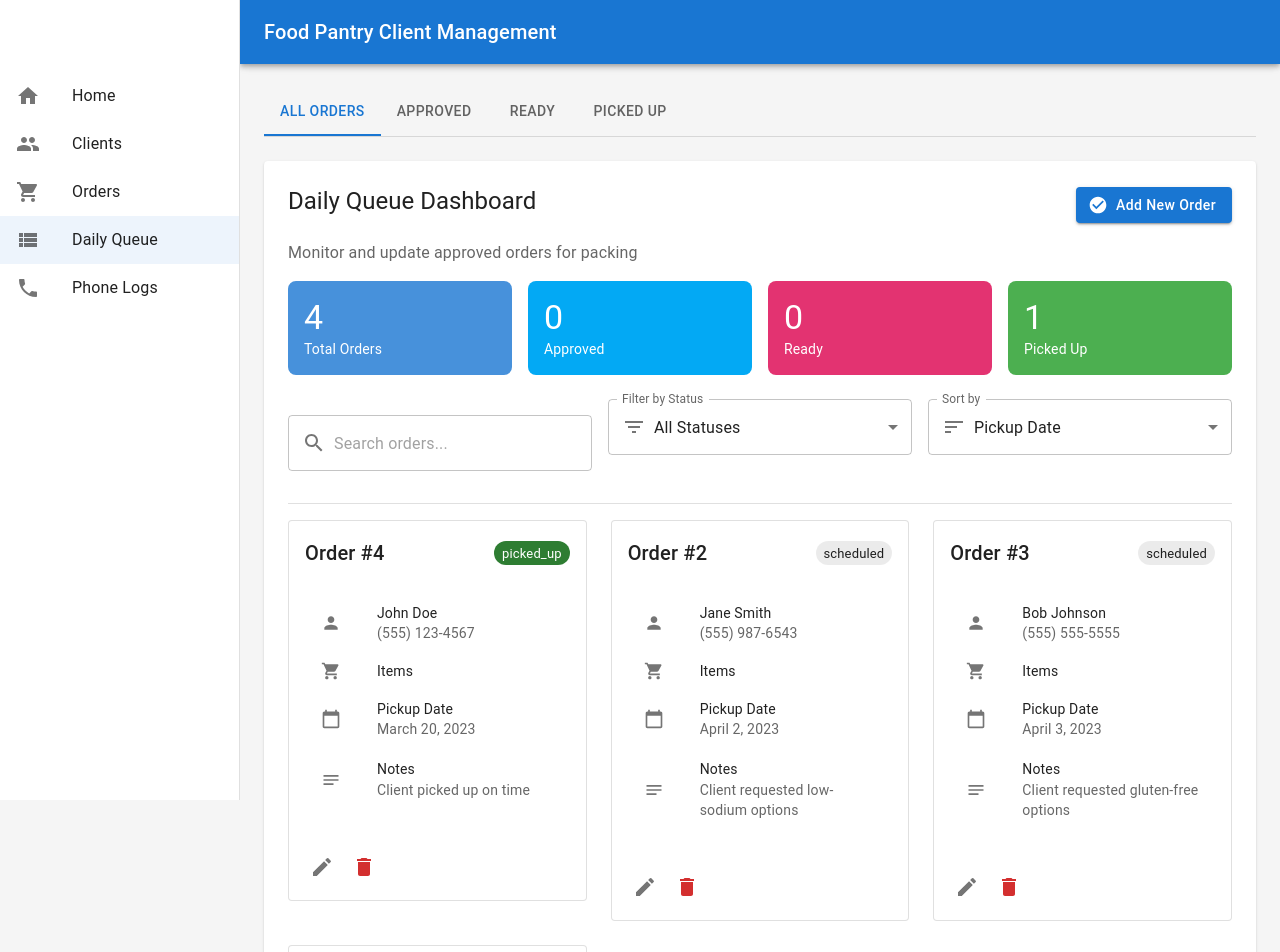
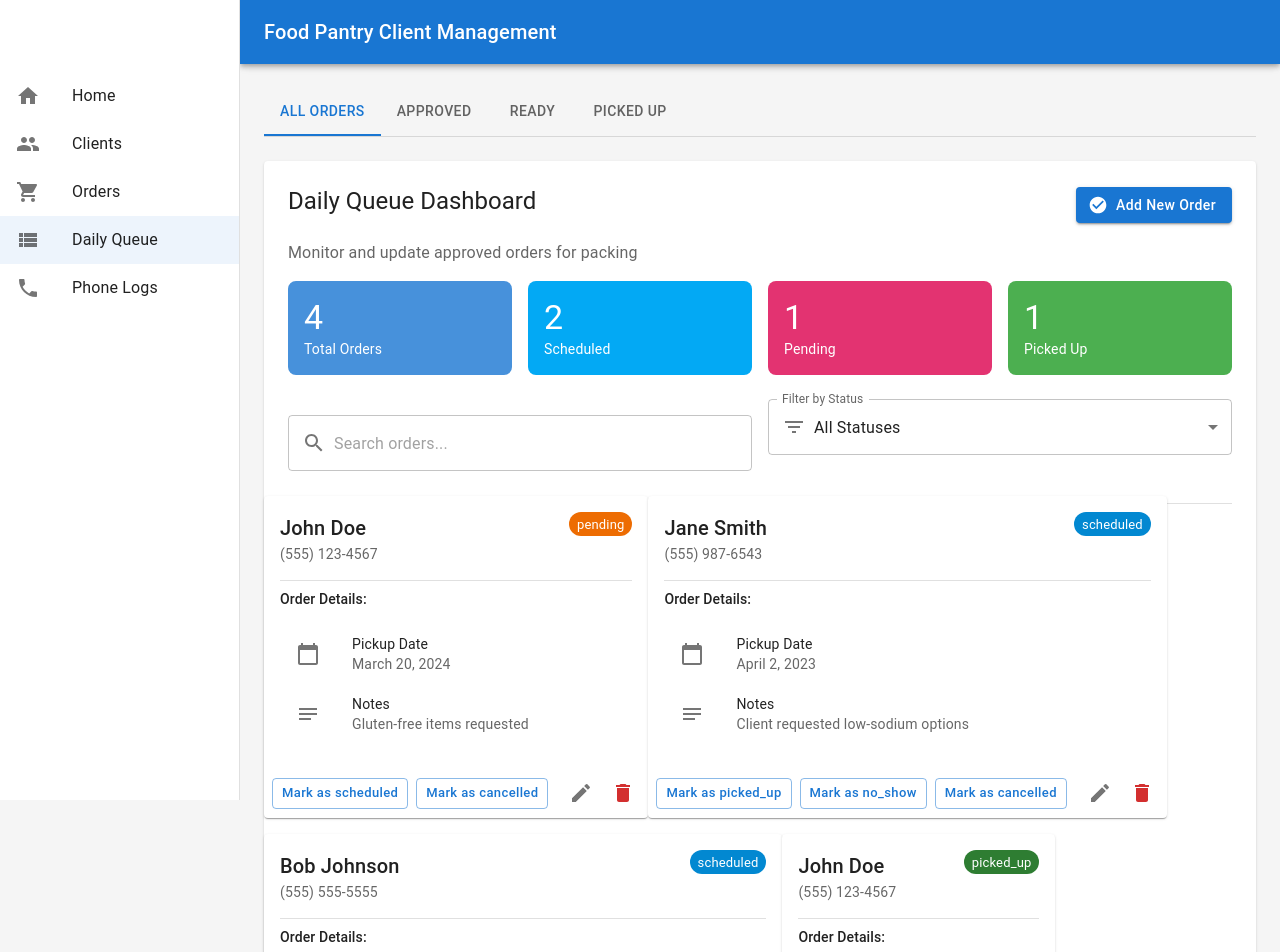
Before and after one commit to RobinM88/Food_Pantry_Demo, a React (Vite) app: page /daily-queue in a window 1280 px wide. Shown: the top 952 px of the page. Built offline with nearby package versions, Linux system fonts and the light colour scheme.

Commit message:
fixed typescript errors in daily queue, order, and client list

```diff
--- a/src/features/clients/ClientDetails.tsx
+++ b/src/features/clients/ClientDetails.tsx
@@ -20,14 +20,13 @@ import {
 import {
   Edit as EditIcon,
   Delete as DeleteIcon,
-  Email as EmailIcon,
   Phone as PhoneIcon,
   LocationOn as LocationIcon,
   People as PeopleIcon,
   Notes as NotesIcon,
   CalendarToday as CalendarIcon
 } from '@mui/icons-material';
-import { Client } from '../../types';
+import { Client, MemberStatus } from '../../types';
 import { format } from 'date-fns';
 
 interface ClientDetailsProps {
@@ -52,13 +51,13 @@ export default function ClientDetails({ client, onEdit, onDelete }: ClientDetail
     setDeleteDialogOpen(false);
   };
 
-  const getStatusColor = (status: Client['status']) => {
+  const getStatusColor = (status: Client['memberStatus']) => {
     switch (status) {
-      case 'active':
+      case MemberStatus.Active:
         return 'success';
-      case 'inactive':
+      case MemberStatus.Inactive:
         return 'error';
-      case 'pending':
+      case MemberStatus.Pending:
         return 'warning';
       default:
         return 'default';
@@ -110,15 +109,15 @@ export default function ClientDetails({ client, onEdit, onDelete }: ClientDetail
                   <PeopleIcon />
                 </ListItemIcon>
                 <ListItemText
-                  primary={client.householdSize}
+                  primary={client.familySize}
                   secondary="Household Size"
                 />
               </ListItem>
               <ListItem>
                 <ListItemIcon>
                   <Chip
-                    label={client.status}
-                    color={getStatusColor(client.status) as any}
+                    label={client.memberStatus}
+                    color={getStatusColor(client.memberStatus) as any}
                     size="small"
                   />
                 </ListItemIcon>
@@ -134,35 +133,24 @@ export default function ClientDetails({ client, onEdit, onDelete }: ClientDetail
               Contact Information
             </Typography>
             <List>
-              {client.email && (
-                <ListItem>
-                  <ListItemIcon>
-                    <EmailIcon />
-                  </ListItemIcon>
-                  <ListItemText
-                    primary={client.email}
-                    secondary="Email"
-                  />
-                </ListItem>
-              )}
-              {client.phone && (
+              {client.phone1 && (
                 <ListItem>
                   <ListItemIcon>
                     <PhoneIcon />
                   </ListItemIcon>
                   <ListItemText
-                    primary={client.phone}
+                    primary={client.phone1}
                     secondary="Phone"
                   />
                 </ListItem>
               )}
-              {(client.address || client.city || client.state || client.zipCode) && (
+              {(client.address || client.zipCode) && (
                 <ListItem>
                   <ListItemIcon>
                     <LocationIcon />
                   </ListItemIcon>
                   <ListItemText
-                    primary={`${client.address || ''} ${client.city || ''}, ${client.state || ''} ${client.zipCode || ''}`}
+                    primary={`${client.address || ''} ${client.aptNumber ? `Apt ${client.aptNumber}` : ''}, ${client.zipCode || ''}`}
                     secondary="Address"
                   />
                 </ListItem>
@@ -185,13 +173,13 @@ export default function ClientDetails({ client, onEdit, onDelete }: ClientDetail
                   secondary="Last Visit"
                 />
               </ListItem>
-              {client.notes && (
+              {(client.foodNotes || client.officeNotes) && (
                 <ListItem>
                   <ListItemIcon>
                     <NotesIcon />
                   </ListItemIcon>
                   <ListItemText
-                    primary={client.notes}
+                    primary={client.foodNotes || client.officeNotes}
                     secondary="Notes"
                   />
                 </ListItem>
--- a/src/features/orders/DailyQueueDashboard.tsx
+++ b/src/features/orders/DailyQueueDashboard.tsx
@@ -1,4 +1,4 @@
-import { useState, useEffect } from 'react';
+import { useState } from 'react';
 import {
   Box,
   Paper,
@@ -15,7 +15,6 @@ import {
   ListItemText,
   ListItemIcon,
   IconButton,
-  Tooltip,
   TextField,
   InputAdornment,
   FormControl,
@@ -33,25 +32,22 @@ import {
 import {
   Search as SearchIcon,
   CheckCircle as CheckCircleIcon,
-  ShoppingCart as ShoppingCartIcon,
-  Person as PersonIcon,
   CalendarToday as CalendarIcon,
   Notes as NotesIcon,
   Edit as EditIcon,
   Delete as DeleteIcon,
-  FilterList as FilterIcon,
-  Sort as SortIcon
+  FilterList as FilterIcon
 } from '@mui/icons-material';
-import { Order, Client, OrderStatus } from '../../types';
+import { Order, Client } from '../../types';
 import { format } from 'date-fns';
 
 interface DailyQueueDashboardProps {
   orders: Order[];
   clients: Client[];
-  onStatusChange: (order: Order, newStatus: OrderStatus) => void;
+  onStatusChange: (order: Order, newStatus: Order['status']) => void;
   onEditOrder: (order: Order) => void;
   onDeleteOrder: (order: Order) => void;
-  onAddOrder?: () => void;
+  onAddOrder: () => void;
 }
 
 export default function DailyQueueDashboard({
@@ -63,9 +59,7 @@ export default function DailyQueueDashboard({
   onAddOrder
 }: DailyQueueDashboardProps) {
   const [searchQuery, setSearchQuery] = useState('');
-  const [filterStatus, setFilterStatus] = useState<OrderStatus | 'all'>('all');
-  const [sortBy, setSortBy] = useState<'pickupDate' | 'clientName'>('pickupDate');
-  const [sortOrder, setSortOrder] = useState<'asc' | 'desc'>('asc');
+  const [filterStatus, setFilterStatus] = useState<Order['status'] | 'all'>('all');
   const [deleteDialogOpen, setDeleteDialogOpen] = useState(false);
   const [selectedOrder, setSelectedOrder] = useState<Order | null>(null);
   const [snackbarOpen, setSnackbarOpen] = useState(false);
@@ -74,35 +68,10 @@ export default function DailyQueueDashboard({
 
   // Filter orders based on search query and status filter
   const filteredOrders = orders.filter(order => {
-    const client = clients.find(c => c.familyNumber === order.familySearchId);
-    const clientName = client ? `${client.firstName} ${client.lastName}`.toLowerCase() : '';
     const searchLower = searchQuery.toLowerCase();
-
-    const matchesSearch =
-      clientName.includes(searchLower) ||
-      order.items.toLowerCase().includes(searchLower) ||
-      order.notes?.toLowerCase().includes(searchLower) || '';
-
+    const matchesSearch = order.notes?.toLowerCase().includes(searchLower) || '';
     const matchesStatus = filterStatus === 'all' || order.status === filterStatus;
-
     return matchesSearch && matchesStatus;
-  });
-
-  // Sort orders based on selected criteria
-  const sortedOrders = [...filteredOrders].sort((a, b) => {
-    if (sortBy === 'pickupDate') {
-      const dateA = a.pickupDate ? new Date(a.pickupDate).getTime() : 0;
-      const dateB = b.pickupDate ? new Date(b.pickupDate).getTime() : 0;
-      return sortOrder === 'asc' ? dateA - dateB : dateB - dateA;
-    } else {
-      const clientA = clients.find(c => c.familyNumber === a.familySearchId);
-      const clientB = clients.find(c => c.familyNumber === b.familySearchId);
-      const nameA = clientA ? `${clientA.firstName} ${clientA.lastName}` : '';
-      const nameB = clientB ? `${clientB.firstName} ${clientB.lastName}` : '';
-      return sortOrder === 'asc'
-        ? nameA.localeCompare(nameB)
-        : nameB.localeCompare(nameA);
-    }
   });
 
   const handleSearchChange = (event: React.ChangeEvent<HTMLInputElement>) => {
@@ -110,18 +79,10 @@ export default function DailyQueueDashboard({
   };
 
   const handleFilterChange = (event: SelectChangeEvent) => {
-    setFilterStatus(event.target.value as OrderStatus | 'all');
+    setFilterStatus(event.target.value as Order['status'] | 'all');
   };
 
-  const handleSortChange = (event: SelectChangeEvent) => {
-    setSortBy(event.target.value as 'pickupDate' | 'clientName');
-  };
-
-  const handleSortOrderToggle = () => {
-    setSortOrder(sortOrder === 'asc' ? 'desc' : 'asc');
-  };
-
-  const handleStatusChange = (order: Order, newStatus: OrderStatus) => {
+  const handleStatusChange = (order: Order, newStatus: Order['status']) => {
     onStatusChange(order, newStatus);
     setSnackbarMessage(`Order status updated to ${newStatus}`);
     setSnackbarSeverity('success');
@@ -151,35 +112,124 @@ export default function DailyQueueDashboard({
     setSnackbarOpen(false);
   };
 
-  const getStatusColor = (status: OrderStatus) => {
+  const getStatusColor = (status: Order['status']) => {
     switch (status) {
       case 'pending':
         return 'warning';
-      case 'approved':
+      case 'scheduled':
         return 'info';
-      case 'denied':
-        return 'error';
-      case 'confirmed':
-        return 'primary';
-      case 'ready':
-        return 'secondary';
       case 'picked_up':
         return 'success';
       case 'cancelled':
+      case 'no_show':
         return 'error';
       default:
         return 'default';
     }
   };
 
-  const getClientName = (familySearchId: string) => {
-    const client = clients.find(c => c.familyNumber === familySearchId);
-    return client ? `${client.firstName} ${client.lastName}` : 'Unknown Client';
+  const getNextStatusOptions = (currentStatus: Order['status']): Order['status'][] => {
+    switch (currentStatus) {
+      case 'pending':
+        return ['scheduled', 'cancelled'];
+      case 'scheduled':
+        return ['picked_up', 'no_show', 'cancelled'];
+      case 'picked_up':
+      case 'cancelled':
+      case 'no_show':
+        return [];
+      default:
+        return [];
+    }
   };
 
-  const getClientPhone = (familySearchId: string) => {
-    const client = clients.find(c => c.familyNumber === familySearchId);
-    return client?.phone1 || 'No phone';
+  const renderOrderCard = (order: Order) => {
+    const client = clients.find(c => c.familyNumber === order.familySearchId);
+    const nextStatusOptions = getNextStatusOptions(order.status);
+
+    return (
+      <Card key={order.id} sx={{ mb: 2 }}>
+        <CardContent>
+          <Box sx={{ display: 'flex', justifyContent: 'space-between', alignItems: 'flex-start', mb: 2 }}>
+            <Box>
+              <Typography variant="h6" component="div">
+                {client ? `${client.firstName} ${client.lastName}` : 'Unknown Client'}
+              </Typography>
+              <Typography variant="body2" color="text.secondary">
+                {client?.phone1 || 'No phone'}
+              </Typography>
+            </Box>
+            <Chip
+              label={order.status}
+              color={getStatusColor(order.status) as any}
+              size="small"
+            />
+          </Box>
+
+          <Divider sx={{ my: 1 }} />
+
+          <Typography variant="subtitle2" gutterBottom>
+            Order Details:
+          </Typography>
+          <List dense>
+            <ListItem>
+              <ListItemIcon>
+                <CalendarIcon />
+              </ListItemIcon>
+              <ListItemText
+                primary="Pickup Date"
+                secondary={order.pickupDate ? format(new Date(order.pickupDate), 'MMMM d, yyyy') : 'Not specified'}
+              />
+            </ListItem>
+            {order.notes && (
+              <ListItem>
+                <ListItemIcon>
+                  <NotesIcon />
+                </ListItemIcon>
+                <ListItemText
+                  primary="Notes"
+                  secondary={order.notes}
+                />
+              </ListItem>
+            )}
+          </List>
+
+        </CardContent>
+
+        <CardActions>
+          {nextStatusOptions.length > 0 && (
+            <Box sx={{ display: 'flex', gap: 1 }}>
+              {nextStatusOptions.map(status => (
+                <Button
+                  key={status}
+                  size="small"
+                  variant="outlined"
+                  onClick={() => handleStatusChange(order, status)}
+                >
+                  Mark as {status}
+                </Button>
+              ))}
+            </Box>
+          )}
+          <Box sx={{ flexGrow: 1 }} />
+          <IconButton
+            aria-label="edit"
+            onClick={() => onEditOrder(order)}
+            size="small"
+          >
+            <EditIcon />
+          </IconButton>
+          <IconButton
+            aria-label="delete"
+            onClick={() => handleDeleteClick(order)}
+            color="error"
+            size="small"
+          >
+            <DeleteIcon />
+          </IconButton>
+        </CardActions>
+      </Card>
+    );
   };
 
   return (
@@ -235,10 +285,10 @@ export default function DailyQueueDashboard({
               }}
             >
               <Typography variant="h4" component="div">
-                {orders.filter(o => o.status === 'approved').length}
+                {orders.filter(o => o.status === 'scheduled').length}
               </Typography>
               <Typography variant="body2">
-                Approved
+                Scheduled
               </Typography>
             </Paper>
           </Grid>
@@ -253,10 +303,10 @@ export default function DailyQueueDashboard({
               }}
             >
               <Typography variant="h4" component="div">
-                {orders.filter(o => o.status === 'ready').length}
+                {orders.filter(o => o.status === 'pending').length}
               </Typography>
               <Typography variant="body2">
-                Ready
+                Pending
               </Typography>
             </Paper>
           </Grid>
@@ -281,7 +331,7 @@ export default function DailyQueueDashboard({
         </Grid>
 
         <Grid container spacing={2} sx={{ mb: 3 }}>
-          <Grid item xs={12} sm={6} md={4}>
+          <Grid item xs={12} sm={6}>
             <TextField
               fullWidth
               placeholder="Search orders..."
@@ -296,7 +346,7 @@ export default function DailyQueueDashboard({
               }}
             />
           </Grid>
-          <Grid item xs={12} sm={6} md={4}>
+          <Grid item xs={12} sm={6}>
             <FormControl fullWidth>
               <InputLabel id="filter-status-label">Filter by Status</InputLabel>
               <Select
@@ -311,28 +361,11 @@ export default function DailyQueueDashboard({
                 }
               >
                 <MenuItem value="all">All Statuses</MenuItem>
-                <MenuItem value="approved">Approved</MenuItem>
-                <MenuItem value="ready">Ready</MenuItem>
+                <MenuItem value="pending">Pending</MenuItem>
+                <MenuItem value="scheduled">Scheduled</MenuItem>
                 <MenuItem value="picked_up">Picked Up</MenuItem>
-              </Select>
-            </FormControl>
-          </Grid>
-          <Grid item xs={12} sm={6} md={4}>
-            <FormControl fullWidth>
-              <InputLabel id="sort-by-label">Sort by</InputLabel>
-              <Select
-                labelId="sort-by-label"
-                value={sortBy}
-                label="Sort by"
-                onChange={handleSortChange}
-                startAdornment={
-                  <InputAdornment position="start">
-                    <SortIcon />
-                  </InputAdornment>
-                }
-              >
-                <MenuItem value="pickupDate">Pickup Date</MenuItem>
-                <MenuItem value="clientName">Client Name</MenuItem>
+                <MenuItem value="cancelled">Cancelled</MenuItem>
+                <MenuItem value="no_show">No Show</MenuItem>
               </Select>
             </FormControl>
           </Grid>
@@ -340,120 +373,13 @@ export default function DailyQueueDashboard({
 
         <Divider sx={{ my: 2 }} />
 
-        {sortedOrders.length === 0 ? (
+        {filteredOrders.length === 0 ? (
           <Alert severity="info" sx={{ mt: 2 }}>
             No orders match your search criteria.
           </Alert>
         ) : (
           <Grid container spacing={3}>
-            {sortedOrders.map((order) => {
-              const client = clients.find(c => c.familyNumber === order.familySearchId);
-              return (
-                <Grid item xs={12} sm={6} md={4} key={order.id}>
-                  <Card variant="outlined">
-                    <CardContent>
-                      <Box sx={{ display: 'flex', justifyContent: 'space-between', alignItems: 'center', mb: 2 }}>
-                        <Typography variant="h6" component="div">
-                          Order #{order.id}
-                        </Typography>
-                        <Chip
-                          label={order.status}
-                          color={getStatusColor(order.status) as any}
-                          size="small"
-                        />
-                      </Box>
-
-                      <List dense>
-                        <ListItem>
-                          <ListItemIcon>
-                            <PersonIcon fontSize="small" />
-                          </ListItemIcon>
-                          <ListItemText
-                            primary={getClientName(order.familySearchId)}
-                            secondary={getClientPhone(order.familySearchId)}
-                          />
-                        </ListItem>
-                        <ListItem>
-                          <ListItemIcon>
-                            <ShoppingCartIcon fontSize="small" />
-                          </ListItemIcon>
-                          <ListItemText
-                            primary="Items"
-                            secondary={order.items}
-                          />
-                        </ListItem>
-                        <ListItem>
-                          <ListItemIcon>
-                            <CalendarIcon fontSize="small" />
-                          </ListItemIcon>
-                          <ListItemText
-                            primary="Pickup Date"
-                            secondary={order.pickupDate ? format(new Date(order.pickupDate), 'MMMM d, yyyy') : 'Not specified'}
-                          />
-                        </ListItem>
-                        {order.notes && (
-                          <ListItem>
-                            <ListItemIcon>
-                              <NotesIcon fontSize="small" />
-                            </ListItemIcon>
-                            <ListItemText
-                              primary="Notes"
-                              secondary={order.notes}
-                            />
-                          </ListItem>
-                        )}
-                      </List>
-                    </CardContent>
-                    <CardActions sx={{ justifyContent: 'space-between', p: 2 }}>
-                      <Box>
-                        <Tooltip title="Edit Order">
-                          <IconButton
-                            size="small"
-                            onClick={() => onEditOrder(order)}
-                            sx={{ mr: 1 }}
-                          >
-                            <EditIcon />
-                          </IconButton>
-                        </Tooltip>
-                        <Tooltip title="Delete Order">
-                          <IconButton
-                            size="small"
-                            color="error"
-                            onClick={() => handleDeleteClick(order)}
-                          >
-                            <DeleteIcon />
-                          </IconButton>
-                        </Tooltip>
-                      </Box>
-                      <Box>
-                        {order.status === 'approved' && (
-                          <Button
-                            variant="contained"
-                            color="secondary"
-                            size="small"
-                            startIcon={<CheckCircleIcon />}
-                            onClick={() => handleStatusChange(order, 'ready')}
-                          >
-                            Mark as Ready
-                          </Button>
-                        )}
-                        {order.status === 'ready' && (
-                          <Button
-                            variant="contained"
-                            color="success"
-                            size="small"
-                            startIcon={<CheckCircleIcon />}
-                            onClick={() => handleStatusChange(order, 'picked_up')}
-                          >
-                            Mark as Picked Up
-                          </Button>
-                        )}
-                      </Box>
-                    </CardActions>
-                  </Card>
-                </Grid>
-              );
-            })}
+            {filteredOrders.map((order) => renderOrderCard(order))}
           </Grid>
         )}
       </Paper>
--- a/src/types/order.ts
+++ b/src/types/order.ts
@@ -17,7 +17,7 @@ export interface OrderItem {
   notes?: string;
 }
 
-export type OrderStatus = 'pending' | 'approved' | 'denied' | 'confirmed' | 'ready' | 'picked_up' | 'cancelled';
+export type OrderStatus = 'pending' | 'approved' | 'denied' | 'confirmed' | 'ready' | 'picked_up' | 'cancelled' | 'scheduled' | 'no_show';
 
 export type NewOrder = Omit<Order, 'id' | 'createdAt' | 'updatedAt'>;
 export type UpdateOrder = Partial<NewOrder>;
```
